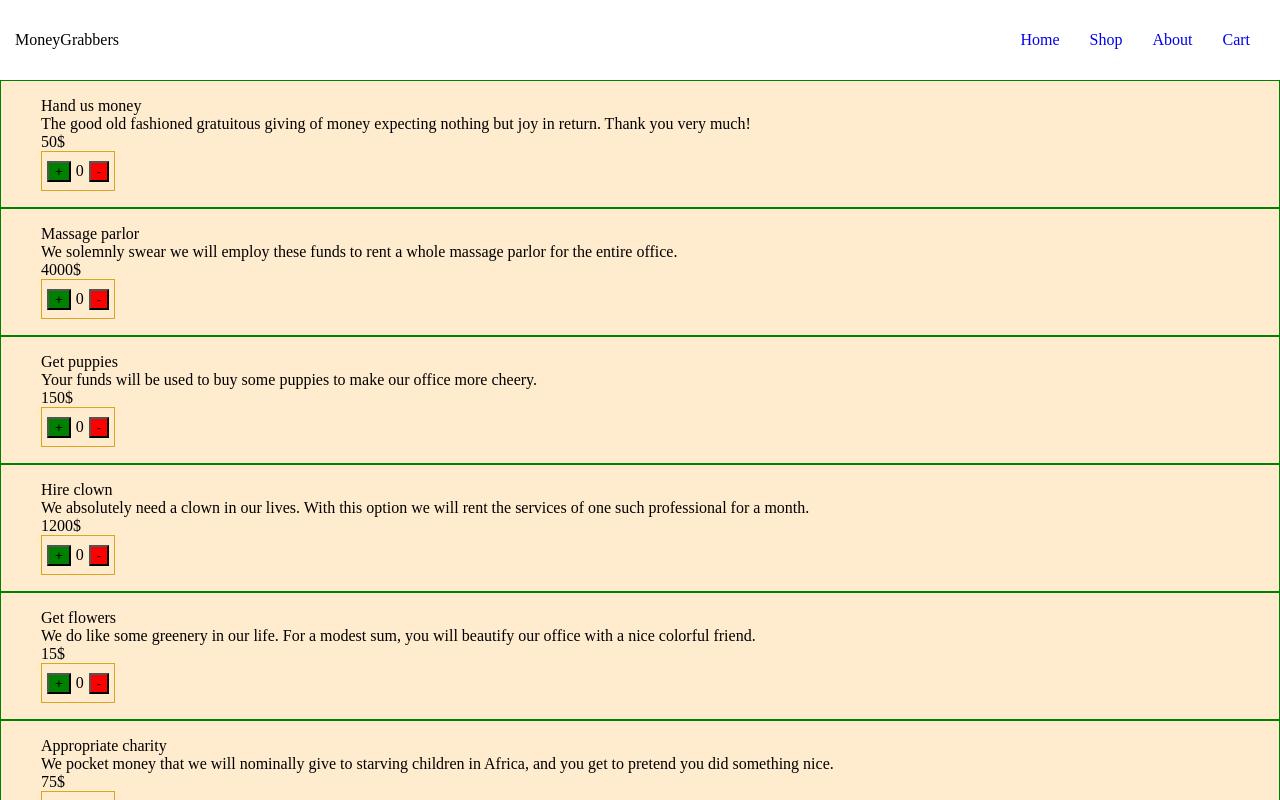
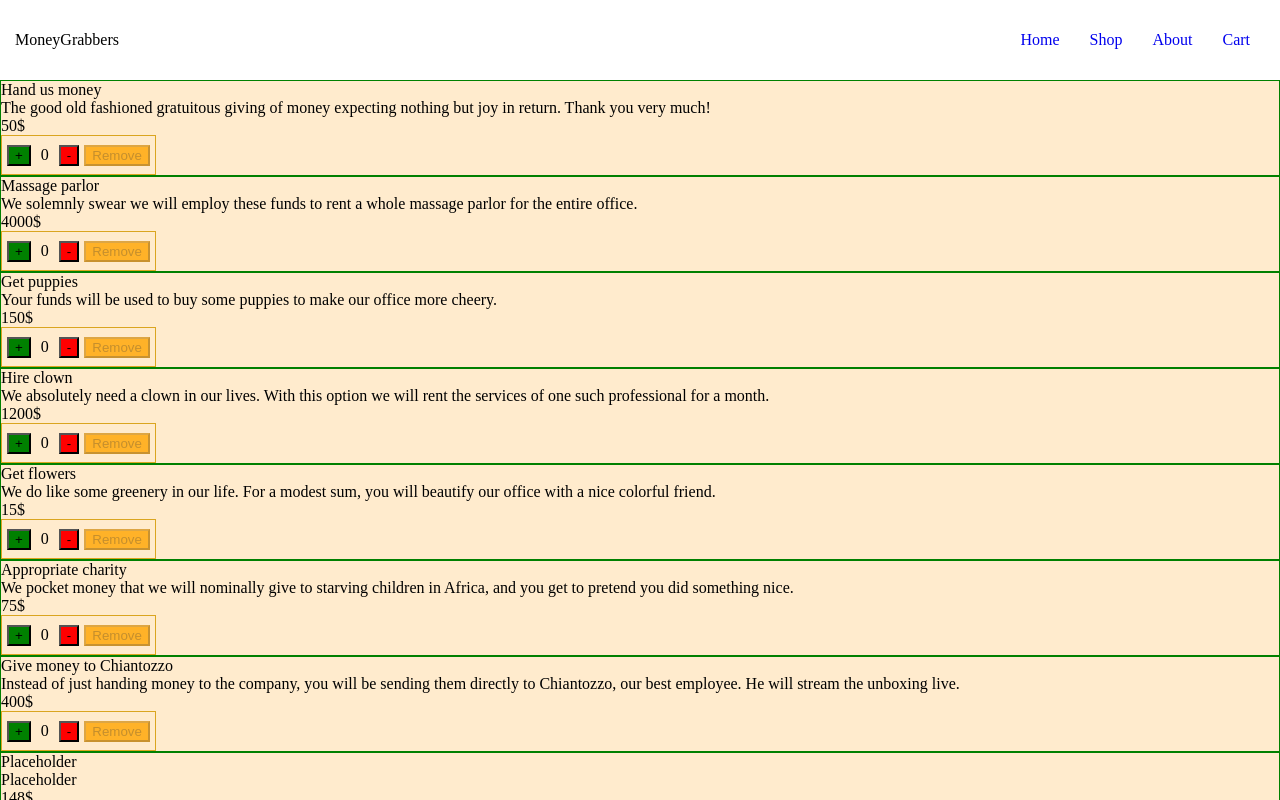
Before and after one commit to Osserc/shopping-cart, a React (Create React App) app: page /shop in a window 1280 px wide. Shown: the top 800 px of the page. Built offline with nearby package versions, Linux system fonts and the light colour scheme.

Commit message:
Add cart list to view

```diff
--- a/src/App.css
+++ b/src/App.css
@@ -34,6 +34,10 @@ body {
 
 .gap-15 {
   gap: 15px;
+}
+
+.gap-5 {
+  gap: 5px;
 }
 
 .p-15 {
@@ -85,6 +89,10 @@ body {
   background-color: red;
 }
 
+.btn-remove {
+  background-color: orange;
+}
+
 .btn-box {
   border: 1px solid goldenrod;
 }
@@ -96,6 +104,10 @@ html, body, #root {
 }
 
 /* CSS proper */
+
+:disabled {
+  opacity: 0.8;
+}
 
 nav {
 
--- a/src/App.js
+++ b/src/App.js
@@ -17,7 +17,7 @@ function App() {
         <Route path="" element={<Homepage />}></Route>
         <Route path="about" element={<About />}></Route>
         <Route path="shop" element={<Shop cart={useCart.cart} handleCart={useCart.handleCart} />}></Route>
-        <Route path="cart" element={<Cart />}></Route>
+        <Route path="cart" element={<Cart cart={useCart.cart} handleCart={useCart.handleCart} />}></Route>
       </Routes>
     </BrowserRouter>
   );
--- a/src/CartLogic.js
+++ b/src/CartLogic.js
@@ -11,11 +11,14 @@ const CartLogic = () => {
     function handleCart(event) {
         let selectedProduct = products.find((item) => item.id === +event.target.dataset.id)
         switch (event.target.dataset.action) {
-            case 'add':
+            case 'plus':
             handlePlus(selectedProduct)
             break;
+            case 'minus':
+            handleMinus(selectedProduct)
+            break;
             case 'remove':
-            handleMinus(selectedProduct)
+            removeItem(selectedProduct)
             break;
             default:
             clearCart()
--- a/src/components/Cart.js
+++ b/src/components/Cart.js
@@ -1,8 +1,18 @@
-import { Link } from 'react-router-dom'
+import { OrderButton } from './OrderButton'
 
-function Cart() {
+function Cart(props) {
     return (
-        <div>Cart!</div>
+        <div className='products-container'>{props.cart.map((item) => {
+            return <div key={item.product.id} className='card'>
+                <div>
+                    {item.product.name}
+                </div>
+                <div>
+                    {item.product.price}$
+                </div>
+                <OrderButton cart={props.cart} id={item.product.id} handleCart={props.handleCart} />
+            </div>
+        })}</div>
     )
 }
 
--- a/src/components/OrderButton.js
+++ b/src/components/OrderButton.js
@@ -13,10 +13,11 @@ function OrderButton(props) {
     }
 
     return (
-        <div className='flex justify-center align-center btn-box p-5 w-fit'>
-            <button className='btn-plus' data-action='add' data-id={props.id} onClick={props.handleCart}>+</button>
+        <div className='flex justify-center align-center btn-box p-5 gap-5 w-fit'>
+            <button className='btn-plus' data-action='plus' data-id={props.id} onClick={props.handleCart}>+</button>
             <div className='p-5'>{findQuantity(props.id)}</div>
-            <button className='btn-minus' data-action='remove' data-id={props.id} onClick={props.handleCart}>-</button>
+            <button className='btn-minus' data-action='minus' data-id={props.id} onClick={props.handleCart}>-</button>
+            <button className='btn-remove' data-action='remove' data-id={props.id} onClick={props.handleCart} disabled={!checkPresence(props.id)}>Remove</button>
         </div>
     )
 }
--- a/src/components/Shop.js
+++ b/src/components/Shop.js
@@ -1,4 +1,3 @@
-import { Link } from 'react-router-dom'
 import { products } from '../ProductLists'
 import { OrderButton } from './OrderButton'
 
@@ -6,7 +5,6 @@ function Shop(props) {
     return (
         <div className='products-container'>{products.map((item) => {
             return <div key={item.id} className='card'>
-                <ul>
                 <div>
                     {item.name}
                 </div>
@@ -17,7 +15,6 @@ function Shop(props) {
                     {item.price}$
                 </div>
                 <OrderButton cart={props.cart} id={item.id} handleCart={props.handleCart} />
-                </ul>
             </div>
         })}</div>
     )
```
Lines whose indentation alone changed are shown as unchanged.
